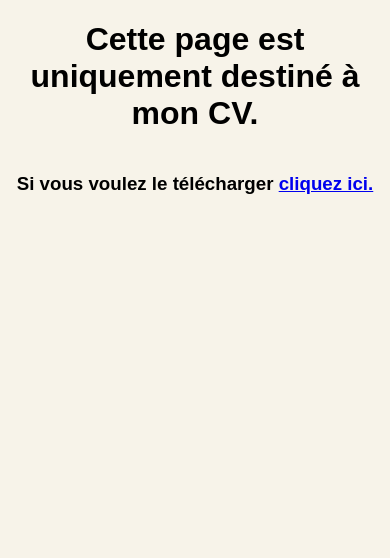
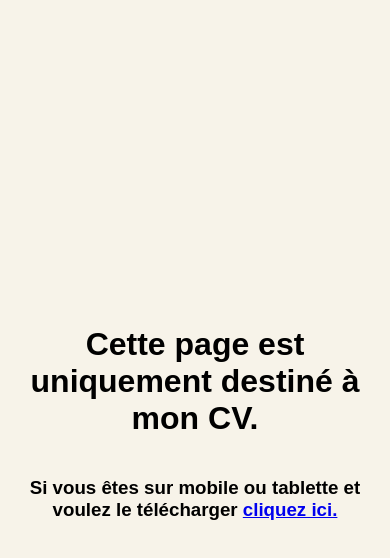
Before and after one commit to leoalmy/Projet-CV, a plain HTML site: page mon_cv.html in a window 390 px wide. Drawn offline with Linux system fonts and the light colour scheme.

Commit message:
change CV css to have text fully centered on phone and tablet and change one text-line on the html.

```diff
--- a/mon_cv.css
+++ b/mon_cv.css
@@ -5,11 +5,6 @@ h3 {
 .pdf{
     width: 55%;
     aspect-ratio: 16 / 9;
-}
-@media (max-width: 768px) {
-    .pdf {
-        display: none;
-    }
 }
 html,
 body {
@@ -21,4 +16,10 @@ body {
     margin: 0;
     padding: 0;
     background-color: #f7f3e9;
+    height: 100vh;
 }
+@media (max-width: 1024px) {
+    .pdf {
+        display: none;
+    }
+}
--- a/mon_cv.html
+++ b/mon_cv.html
@@ -10,7 +10,7 @@
     </style>
 </head>
     <h1>Cette page est uniquement destiné à mon CV.</h1>
-    <h3>Si vous voulez le télécharger <a href="CV-Almy-Leo.pdf" download="CV-Almy-Leo.pdf">cliquez ici.</a></h3>
+    <h3>Si vous êtes sur mobile ou tablette et voulez le télécharger <a href="CV-Almy-Leo.pdf" download="CV-Almy-Leo.pdf">cliquez ici.</a></h3>
     <embed class="pdf"
         src="CV-Almy-Leo.pdf"
         width="830" height="1000">
```
